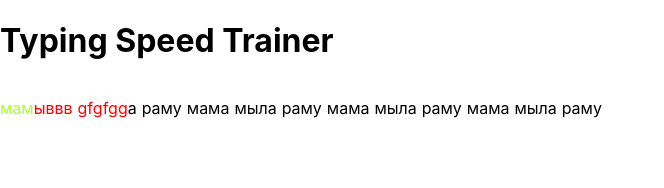
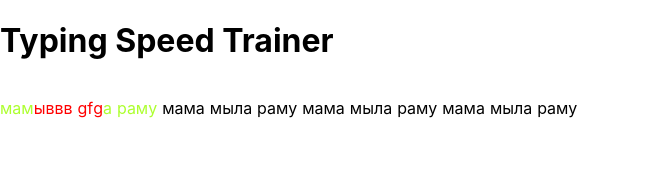
Before and after one commit to 0R8-9dzcl/typing-speed-trainer, a React (Create React App) app: page / in a window 1280 px wide. Shown: the top 188 px of the page, without its empty margins (0-664 px from the left). Built offline with nearby package versions, Linux system fonts and the light colour scheme.

Commit message:
fix: исправить баг со слайсом ошибки в начале и середине слова

```diff
--- a/src/components/App/App.jsx
+++ b/src/components/App/App.jsx
@@ -3,7 +3,7 @@ import "./App.css";
 import TypingContainer from "../TypingContainer/TypingContainer";
 
 function App() {
-  const [typingSring, setTypingSring] = useState('мамыввв gfg')
+  const [typingSring, setTypingSring] = useState('мамыввв gfgа раму')
   const [correctString, setCorrectString] = useState('мама мыла раму мама мыла раму мама мыла раму мама мыла раму')
   return (
     <>
--- a/src/components/TypingContainer/TypingContainer.jsx
+++ b/src/components/TypingContainer/TypingContainer.jsx
@@ -8,15 +8,18 @@ const TypingContainer = (props) => {
   return (
     <div className="typingContainer">
       {
-        correctWordsArray.map((correctWord, index) => (
-          <Word
-            correctWord={correctWord}
-            typingWord={typingWordsArray[index] || ''}
-            isTypingWordIxist={Boolean(typingWordsArray[index])}
-            key={index}
-          />
-
-        ))
+        correctWordsArray.map((correctWord, index) => {
+          const currentTypingWord = typingWordsArray[index] || ''
+          return (
+            <Word
+              correctWord={correctWord}
+              typingWord={currentTypingWord}
+              isTypingWordIxist={Boolean(currentTypingWord)}
+              isTypingWordLonger={currentTypingWord.length > correctWord.length}
+              key={index}
+            />
+          )
+      })
       }
     </div>
   )
--- a/src/components/Word/Word.jsx
+++ b/src/components/Word/Word.jsx
@@ -2,7 +2,7 @@ import './Word.css'
 import Letter from "../Letter/Letter"
 
 const Word = (props) => {
-	const { typingWord , correctWord, isTypingWordIxist } = props
+	const { typingWord , correctWord, isTypingWordIxist, isTypingWordLonger } = props
   const correctLetterArray = correctWord.split('')
   return (
     <div className="word">
@@ -10,7 +10,7 @@ const Word = (props) => {
         correctLetterArray.map((correctLetter, index) => (
           <Letter
             correctLetter={correctLetter}
-            typingLetter={isTypingWordIxist && typingWord.slice(index)}
+            typingLetter={isTypingWordLonger ? typingWord.slice(index) : typingWord[index]}
             isTypingWordIxist={isTypingWordIxist}
             isTypingLetterIxist={Boolean(typingWord[index])}
             isCorrectLetter={typingWord[index] === correctWord[index]}
```
